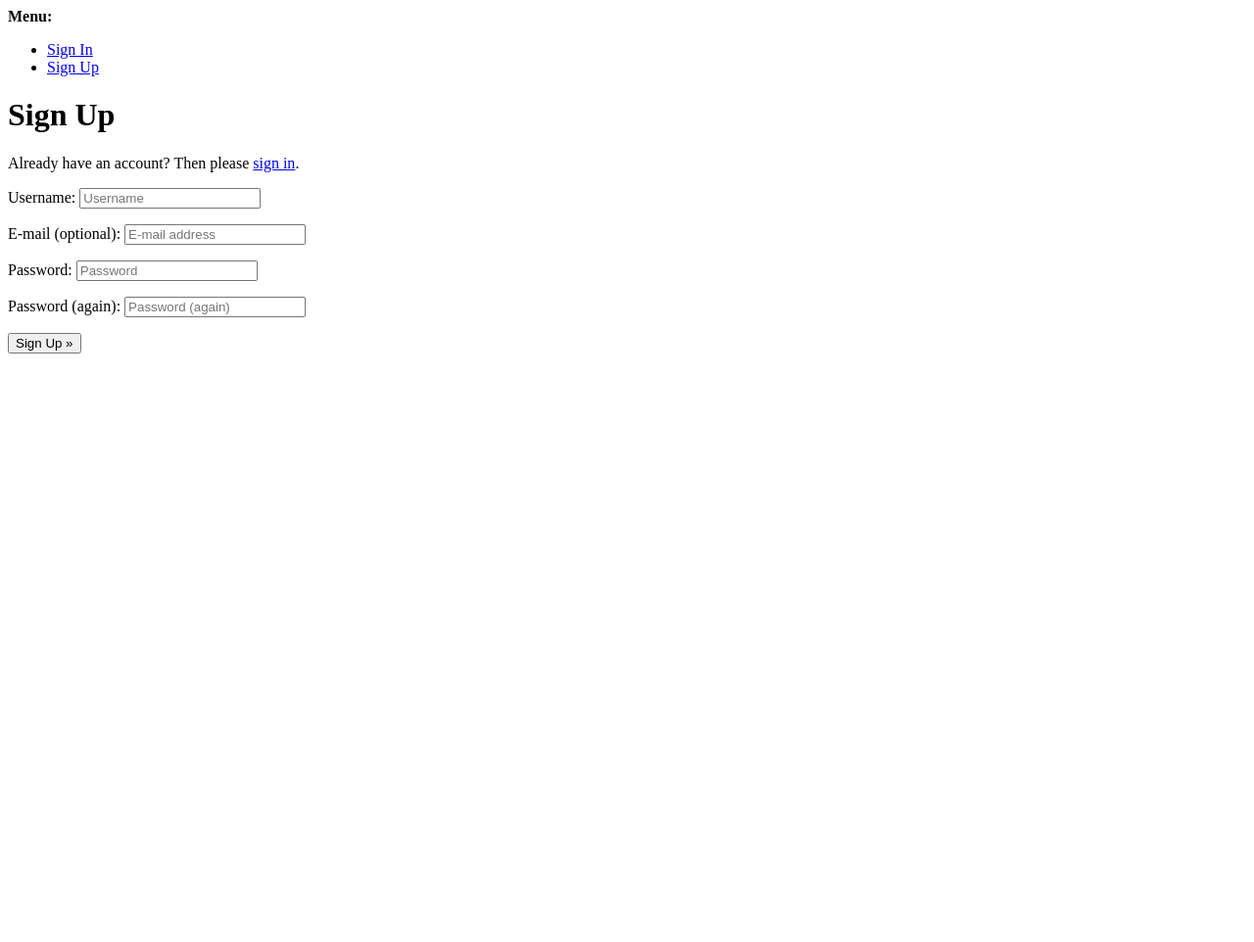
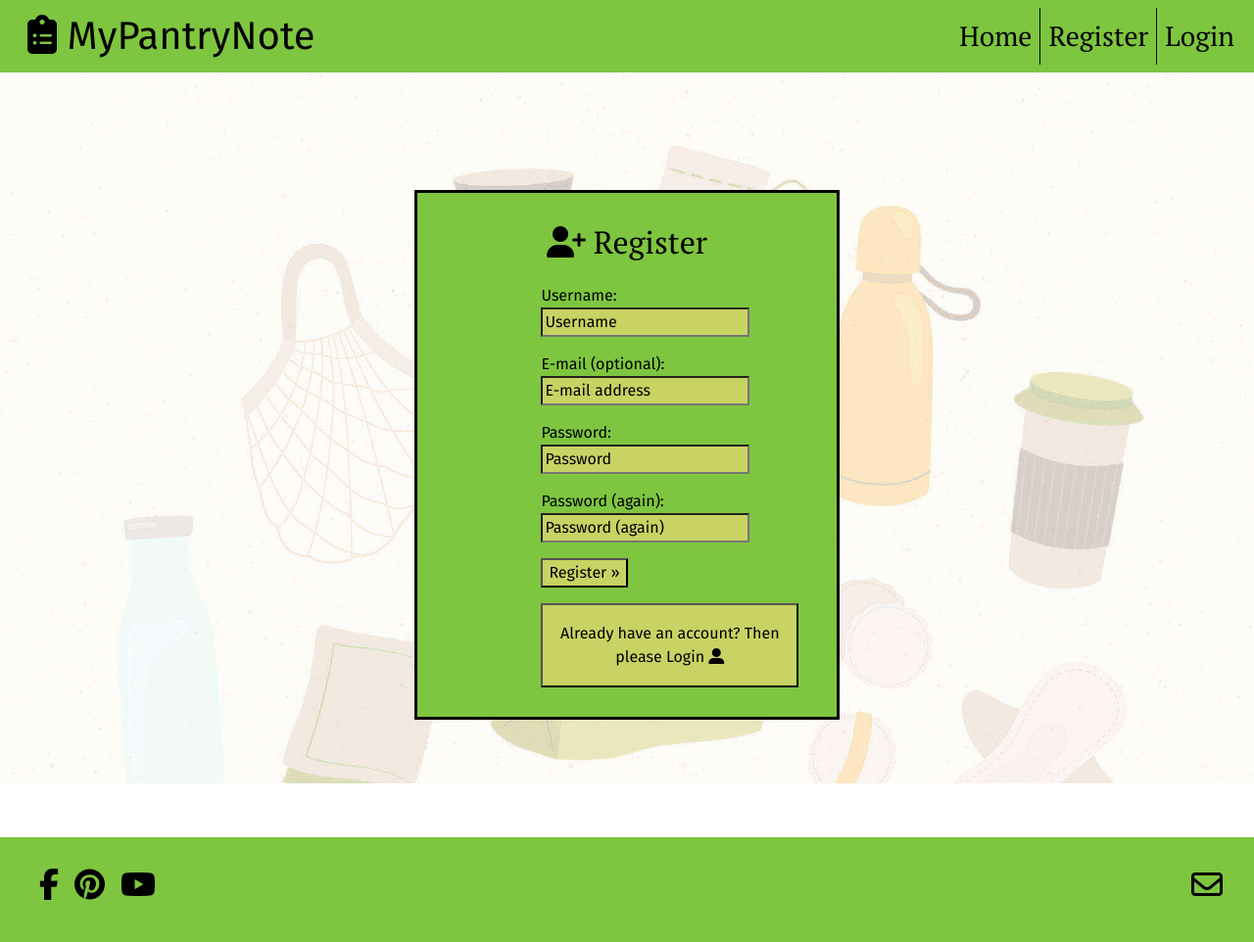
Before and after one commit to WojtekKamilowski/CI_PP4_MPN, a Django app: page /accounts/signup/ in a window 1280 px wide. Shown: the whole page at 98% size. Before the commit the page ends 361 px from the top, so only its background shows below. Run offline with Django 4.2, Linux system fonts and the light colour scheme; parts of the project's set-up code (start-up, migrations or seed data) failed here and were passed over; some libraries are stand-ins or nearby versions.

Commit message:
Style signup.html

```diff
--- a/static/css/style.css
+++ b/static/css/style.css
@@ -55,7 +55,7 @@ h2 {
 
 /* Login form */
 
-#id_login, #id_password {
+#id_login, #id_password, #id_username, #id_email, #id_password1, #id_password2 {
     background-color: #C8D363;
 }
 
@@ -74,7 +74,7 @@ h2 {
     color: black;
   }
 
-#not-registered {
+#not-registered, #registered {
     text-decoration: none;
 }
 
--- a/templates/account/login.html
+++ b/templates/account/login.html
@@ -22,13 +22,15 @@
           <button class="primaryAction my-bg" type="submit">{% trans "Login!" %} <i class="fa-solid fa-right-to-bracket"></i></button>
         </form>
         <div class="mt-3">
+          <a href="{{ signup_url }}" class="my-auto" id="not-registered">
             <button class="secondaryAction offset-md-3 my-bg">
               <p>{% blocktrans %}
                 <div class="mt-1">
-                <a href="{{ signup_url }}" class="my-auto" id="not-registered">Not registered yet? Register now! <i class="fa-solid fa-user-plus"></i></a>{% endblocktrans %}
+                  Not registered yet? Register now! <i class="fa-solid fa-user-plus"></i>
                 </div>
               </p>
             </button>
+          </a> {% endblocktrans %}
         </div>
       </div>
   </div>
--- a/templates/account/signup.html
+++ b/templates/account/signup.html
@@ -1,21 +1,37 @@
-{% extends "account/base.html" %}
+{% extends "base.html" %}
 
 {% load i18n %}
 
 {% block head_title %}{% trans "Signup" %}{% endblock %}
 
 {% block content %}
-<h1>{% trans "Sign Up" %}</h1>
 
-<p>{% blocktrans %}Already have an account? Then please <a href="{{ login_url }}">sign in</a>.{% endblocktrans %}</p>
-
-<form class="signup" id="signup_form" method="post" action="{% url 'account_signup' %}">
+<!-- Register Box -->
+<div class="row">
+  <div id="mission-box" class="col-xl-4 col-lg-6 col-md-8 col-sm-10 container-md">
+      <h2 class="text-center my-4"><i class="fa-solid fa-user-plus"></i> {% trans "Register" %}</h2>
+      <div class="my-4">
+        <form class="signup offset-md-3" id="signup_form" method="post" action="{% url 'account_signup' %}">
           {% csrf_token %}
           {{ form.as_p }}
           {% if redirect_field_value %}
           <input type="hidden" name="{{ redirect_field_name }}" value="{{ redirect_field_value }}" />
           {% endif %}
-  <button type="submit">{% trans "Sign Up" %} &raquo;</button>
+          <button type="submit" class="my-bg">{% trans "Register" %} &raquo;</button>
         </form>
+        <div class="mt-3">
+          <a href="{{ login_url }}" class="my-auto" id="registered">
+            <button class="secondaryAction offset-md-3 my-bg">
+              <p>{% blocktrans %}
+                <div class="mt-1">
+                  Already have an account? Then please Login <i class="fa-solid fa-user-large"></i>
+                </div>
+              </p>
+            </button>
+          </a> {% endblocktrans %}
+        </div>
+      </div>
+  </div>
+</div>
 
 {% endblock %}
```
Lines whose indentation alone changed are shown as unchanged.
